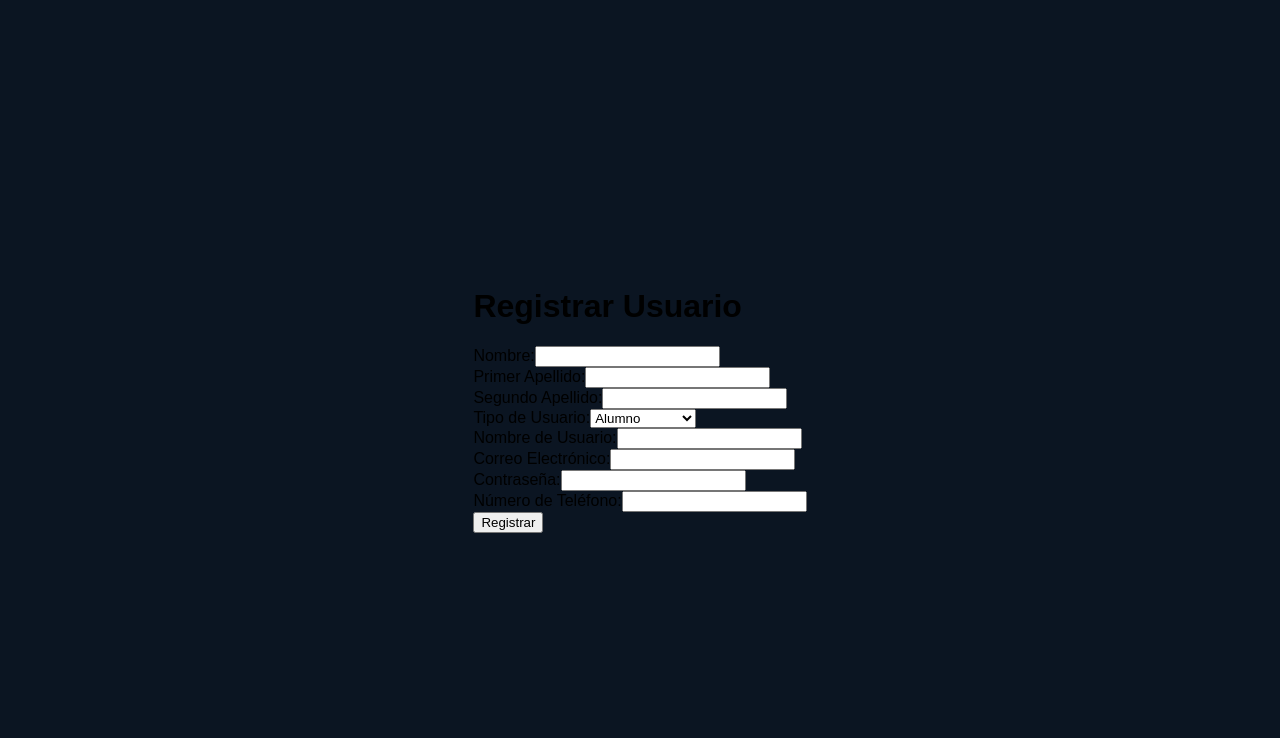
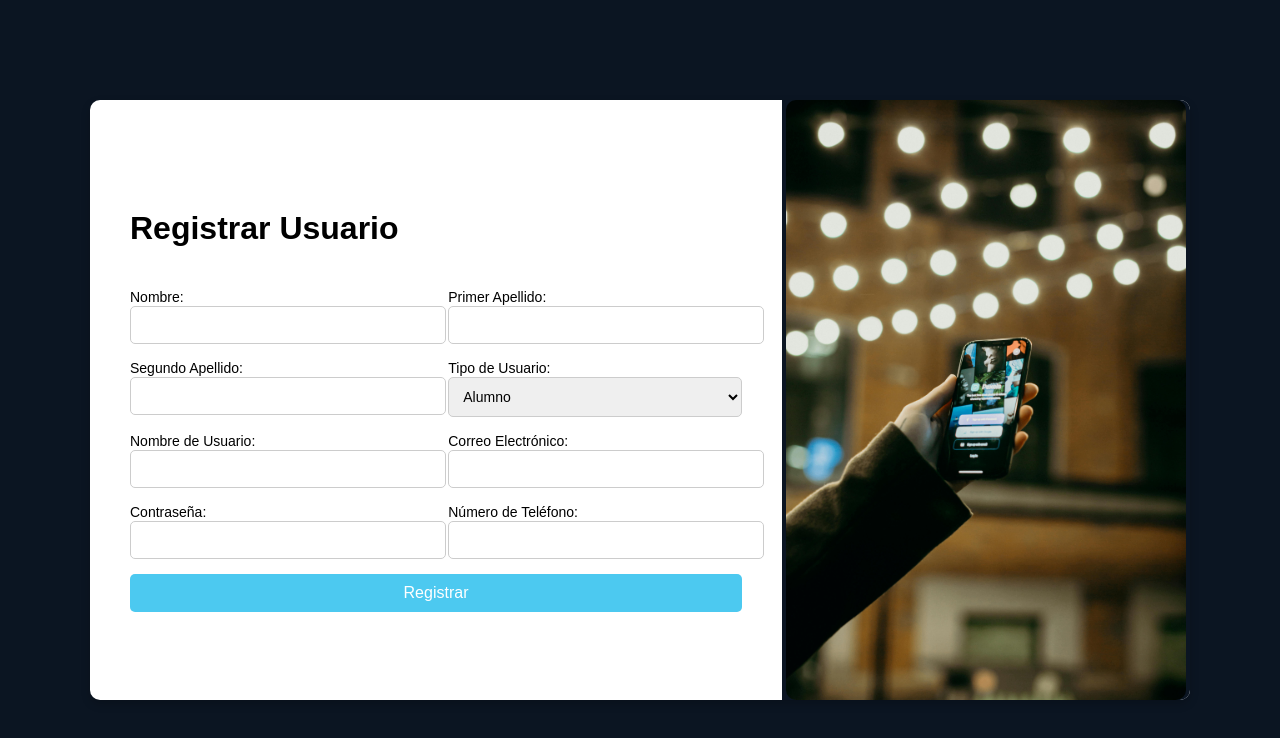
Before and after one commit to Nefta11/Vue-PracticasH, a Vue app: page /register in a window 1280 px wide. Shown: the top 738 px of the page. Built offline with nearby package versions, Linux system fonts and the light colour scheme.

Commit message:
rediseñar las páginas de inicio de sesión y registro: actualizar la estructura, agregar estilos y mejorar la experiencia del usuario

```diff
--- a/src/views/LoginPage.vue
+++ b/src/views/LoginPage.vue
@@ -1,32 +1,30 @@
 <template>
-  <div class="container">
-    <div class="left-section">
-      <img src="/src/assets/log.jpg" alt="Imagen de Publicidad" class="image" />
+  <div class="login-container">
+    <div class="login-left-section">
+      <img src="/src/assets/log.jpg" alt="Imagen de Publicidad" class="login-image" />
     </div>
-    <div class="right-section">
-      <h2 class="hello">¡Hola!</h2>
-      <p class="subtitle">
+    <div class="login-right-section">
+      <h2 class="login-hello">¡Hola!</h2>
+      <p class="login-subtitle">
         Bienvenido de nuevo, por favor ingresa tus datos para continuar.
       </p>
-      <form @submit.prevent="login" class="form">
-        <div class="input-group">
+      <form @submit.prevent="login" class="login-form">
+        <div class="login-input-group">
           <label for="email">Correo Electrónico</label>
           <input type="email" v-model="email" required />
         </div>
-        <div class="input-group">
+        <div class="login-input-group">
           <label for="password">Contraseña</label>
           <input type="password" v-model="password" required />
         </div>
-        <div class="options">
-          <label
-            ><input type="checkbox" v-model="rememberMe" /> Recuérdame</label
-          >
-          <a href="#" class="forgot-password">¿Olvidaste tu contraseña?</a>
+        <div class="login-options">
+          <label><input type="checkbox" v-model="rememberMe" /> Recuérdame</label>
+          <a href="#" class="login-forgot-password">¿Olvidaste tu contraseña?</a>
         </div>
-        <button type="submit" class="btn">Iniciar Sesión</button>
+        <button type="submit" class="login-btn">Iniciar Sesión</button>
       </form>
-      <p class="signup">¿No tienes una cuenta? <a href="/register">Regístrate</a></p>
-      <p v-if="error" class="error">{{ error }}</p>
+      <p class="login-signup">¿No tienes una cuenta? <a href="/register">Regístrate</a></p>
+      <p v-if="error" class="login-error">{{ error }}</p>
     </div>
   </div>
 </template>
@@ -69,7 +67,7 @@ body {
   height: 100vh;
 }
 
-.container {
+.login-container {
   display: flex;
   width: 1100px;
   height: 600px;
@@ -79,7 +77,7 @@ body {
   box-shadow: 0px 4px 10px rgba(0, 0, 0, 0.2);
 }
 
-.left-section {
+.login-left-section {
   width: 80%;
   background-color: #0b1522;
   display: flex;
@@ -87,13 +85,13 @@ body {
   align-items: center;
 }
 
-.image {
+.login-image {
   max-width: 1200px;
   max-height: 900px;
   border-radius: 10px;
 }
 
-.right-section {
+.login-right-section {
   width: 60%;
   padding: 40px;
   display: flex;
@@ -101,41 +99,41 @@ body {
   justify-content: center;
 }
 
-.hello{
+.login-hello {
   font-size: 40px;
   margin-bottom: 10px;
   align-items: center;
   text-align: center;
 }
 
-.subtitle {
+.login-subtitle {
   color: gray;
   font-size: 14px;
 }
 
-.form {
+.login-form {
   margin-top: 20px;
 }
 
-.input-group {
+.login-input-group {
   display: flex;
   flex-direction: column;
   margin-bottom: 15px;
 }
 
-.input-group label {
+.login-input-group label {
   font-size: 14px;
   margin-bottom: 5px;
 }
 
-.input-group input {
+.login-input-group input {
   padding: 10px;
   border: 1px solid #ccc;
   border-radius: 5px;
   font-size: 14px;
 }
 
-.options {
+.login-options {
   display: flex;
   justify-content: space-between;
   align-items: center;
@@ -143,16 +141,16 @@ body {
   margin-bottom: 15px;
 }
 
-.options input {
+.login-options input {
   margin-right: 5px;
 }
 
-.forgot-password {
+.login-forgot-password {
   color: #4cc9f0;
   text-decoration: none;
 }
 
-.btn {
+.login-btn {
   width: 100%;
   background-color: #4cc9f0;
   color: white;
@@ -163,22 +161,22 @@ body {
   cursor: pointer;
 }
 
-.btn:hover {
+.login-btn:hover {
   background-color: #3bb2d9;
 }
 
-.signup {
+.login-signup {
   text-align: center;
   margin-top: 15px;
   font-size: 14px;
 }
 
-.signup a {
+.login-signup a {
   color: #4cc9f0;
   text-decoration: none;
 }
 
-.error {
+.login-error {
   color: red;
   text-align: center;
   margin-top: 10px;
--- a/src/views/RegisterPage.vue
+++ b/src/views/RegisterPage.vue
@@ -1,7 +1,9 @@
 <template>
-  <div>
+  <div class="register-container">
+    <div class="register-left-section">
       <h1>Registrar Usuario</h1>
-    <form @submit.prevent="register">
+      <form @submit.prevent="register" class="register-form">
+        <div class="register-input-group">
           <div>
             <label for="nombre">Nombre:</label>
             <input type="text" v-model="nombre" required />
@@ -10,6 +12,8 @@
             <label for="primerApellido">Primer Apellido:</label>
             <input type="text" v-model="primerApellido" required />
           </div>
+        </div>
+        <div class="register-input-group">
           <div>
             <label for="segundoApellido">Segundo Apellido:</label>
             <input type="text" v-model="segundoApellido" required />
@@ -25,6 +29,8 @@
               <option>Administrativo</option>
             </select>
           </div>
+        </div>
+        <div class="register-input-group">
           <div>
             <label for="nombreUsuario">Nombre de Usuario:</label>
             <input type="text" v-model="nombreUsuario" required />
@@ -33,6 +39,8 @@
             <label for="email">Correo Electrónico:</label>
             <input type="email" v-model="email" required />
           </div>
+        </div>
+        <div class="register-input-group">
           <div>
             <label for="password">Contraseña:</label>
             <input type="password" v-model="password" required />
@@ -41,9 +49,14 @@
             <label for="numeroTelefono">Número de Teléfono:</label>
             <input type="text" v-model="numeroTelefono" required />
           </div>
-      <button type="submit">Registrar</button>
+        </div>
+        <button type="submit" class="register-btn">Registrar</button>
       </form>
-    <p v-if="error">{{ error }}</p>
+      <p v-if="error" class="register-error">{{ error }}</p>
+    </div>
+    <div class="register-right-section">
+      <img src="/src/assets/log.jpg" alt="Imagen de Registro" class="register-image" />
+    </div>
   </div>
 </template>
 
@@ -88,3 +101,97 @@ export default {
   },
 };
 </script>
+
+<style>
+body {
+  font-family: Arial, sans-serif;
+  margin: 0;
+  padding: 0;
+  background-color: #0b1522;
+  display: flex;
+  justify-content: center;
+  align-items: center;
+  height: 100vh;
+}
+
+.register-container {
+  display: flex;
+  width: 1100px;
+  height: 600px;
+  background-color: white;
+  border-radius: 10px;
+  overflow: hidden;
+  box-shadow: 0px 4px 10px rgba(0, 0, 0, 0.2);
+}
+
+.register-left-section {
+  width: 60%;
+  padding: 40px;
+  display: flex;
+  flex-direction: column;
+  justify-content: center;
+}
+
+.register-right-section {
+  width: 40%;
+  background-color: #0b1522;
+  display: flex;
+  justify-content: center;
+  align-items: center;
+}
+
+.register-image {
+  max-width: 100%;
+  max-height: 100%;
+  border-radius: 10px;
+}
+
+.register-form {
+  margin-top: 20px;
+}
+
+.register-input-group {
+  display: flex;
+  justify-content: space-between;
+  margin-bottom: 15px;
+}
+
+.register-input-group div {
+  width: 48%;
+}
+
+.register-input-group label {
+  font-size: 14px;
+  margin-bottom: 5px;
+}
+
+.register-input-group input,
+.register-input-group select {
+  width: 100%;
+  padding: 10px;
+  border: 1px solid #ccc;
+  border-radius: 5px;
+  font-size: 14px;
+}
+
+.register-btn {
+  width: 100%;
+  background-color: #4cc9f0;
+  color: white;
+  padding: 10px;
+  border: none;
+  border-radius: 5px;
+  font-size: 16px;
+  cursor: pointer;
+}
+
+.register-btn:hover {
+  background-color: #3bb2d9;
+}
+
+.register-error {
+  color: red;
+  text-align: center;
+  margin-top: 10px;
+}
+</style>
```
Lines whose indentation alone changed are shown as unchanged.
